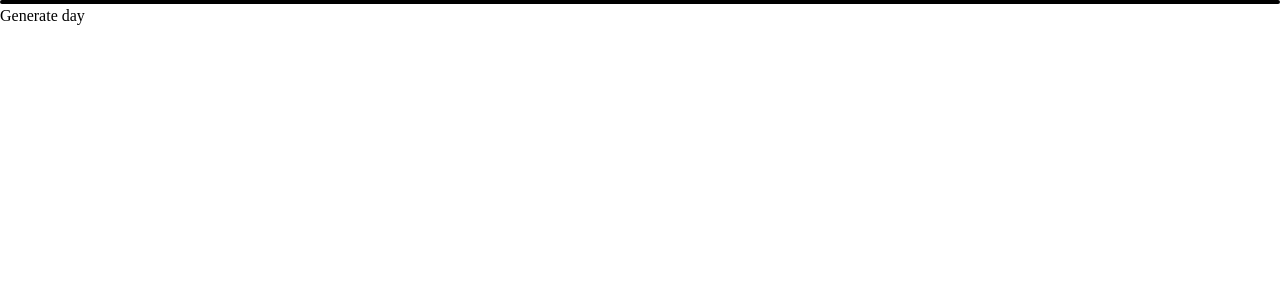
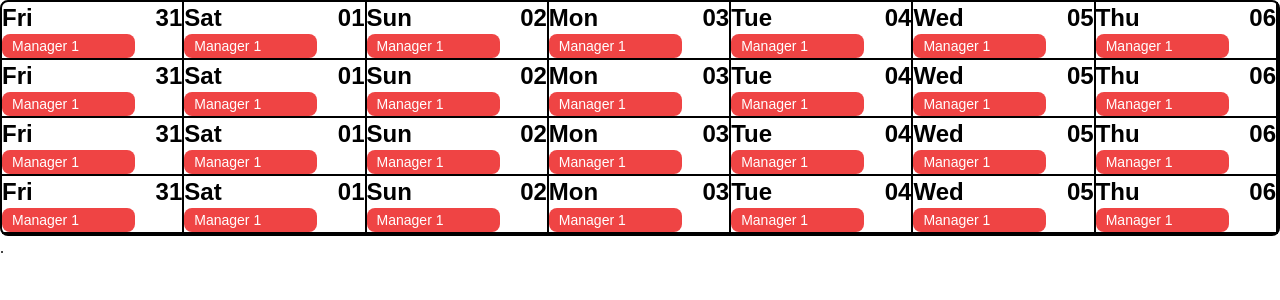
Before and after one commit to Igoryakib/booking-system, a Next.js app: page / in a window 1280 px wide. Shown: the top 300 px of the page. Built offline with nearby package versions, Linux system fonts and the light colour scheme; a web font is replaced by a local one.

Commit message:
added observer and generate new week after scroll. Also took the function to a separate file

```diff
--- a/package.json
+++ b/package.json
@@ -12,6 +12,7 @@
     "next": "15.1.6",
     "react": "^19.0.0",
     "react-dom": "^19.0.0",
+    "react-intersection-observer": "^9.15.1",
     "tailwind-scrollbar-hide": "^2.0.0"
   },
   "devDependencies": {
--- a/src/app/page.tsx
+++ b/src/app/page.tsx
@@ -1,32 +1,32 @@
 'use client'
-import { useState } from "react";
+import { useState, useEffect, useCallback } from "react";
 import ListDays from "@/components/ListDays";
 import { ICalendarDay } from "@/types/interfaces";
+import { generateWeek } from "@/utils/generateFunc";
+import { InView } from "react-intersection-observer";
 
 
-export default function Home() {
+const Home = () => {
   const [days, setDays] = useState<ICalendarDay[][]>([]);
-  const generateWeek = () => {
-    const generatedDays: ICalendarDay[] = [];
-    const today = new Date();
-    for (let i = 0; i < 7; i++) {
-      const futureDate = new Date();
-      futureDate.setDate(today.getDate() + i);
-
-      const newDay = {
-        day: futureDate.toDateString().slice(0, 3),
-        date: futureDate.getDate().toString().padStart(2, "0"),
-        slots: [{ text: "Manager 1", status: false }],
-      };
-
-      generatedDays.push(newDay);
+  useEffect(() => {
+    generateWeek(setDays);
+    generateWeek(setDays);
+    generateWeek(setDays);
+  }, []);
+  const handleView = useCallback((inView: boolean) => {
+    if (inView) {
+      generateWeek(setDays);
     }
-    setDays((prevDays) => [...prevDays, generatedDays]);
-  }
+  }, []);
   return (
     <>
       <ListDays days={days.map(item => item)} />
-      <button onClick={generateWeek}>Generate day</button>
+      <InView onChange={handleView}>
+        {({ ref }) => <span ref={ref}>.</span>}
+      </InView>
     </>
   );
 }
+
+
+export default Home;
--- a/src/components/CalenderItem.tsx
+++ b/src/components/CalenderItem.tsx
@@ -4,7 +4,7 @@ import { ICalendarDay } from "@/types/interfaces";
 
 const CalendarItem:FC<ICalendarDay> = ({day, date, slots}) => {
     return(
-        <div className="mw-[285] h-[254] border-r-2 border-b-2 border-black p-[10]">
+        <div className="mw-[285] h-[224] border-r-2 border-b-2 border-black p-[10]">
             <div className="flex items-center justify-between mb-[10]">
                 <h4 className="text-black text-2xl font-bold font-sans">{day}</h4>
                 <h4 className="text-black text-2xl font-bold font-sans">{date}</h4>
--- a/src/components/ListDays.tsx
+++ b/src/components/ListDays.tsx
@@ -6,7 +6,7 @@ import CalendarItem from "./CalenderItem";
 
 const ListDays:FC<IListDays> = ({days}) => {
     return(
-        <ul className="grid grid-cols-5 max-w-[1400] mt-0 mr-auto ml-auto rounded-lg border-black border-2 border-solid">
+        <ul className="grid grid-cols-7 max-w-[1400] mt-0 mr-auto ml-auto rounded-lg border-black border-2 border-solid">
             {days.map(item => item.map((day, idx) => <CalendarItem key={idx} slots={day.slots} date={day.date} day={day.day}/>))}
         </ul>
     );
--- /dev/null
+++ b/src/utils/generateFunc.ts
@@ -0,0 +1,22 @@
+import { ICalendarDay } from "@/types/interfaces";
+import { Dispatch, SetStateAction } from "react";
+
+export const generateWeek = (
+  setDays: Dispatch<SetStateAction<ICalendarDay[][]>>
+): void => {
+  const generatedDays: ICalendarDay[] = [];
+  const today = new Date();
+  for (let i = 0; i < 7; i++) {
+    const futureDate = new Date();
+    futureDate.setDate(today.getDate() + i);
+
+    const newDay = {
+      day: futureDate.toDateString().slice(0, 3),
+      date: futureDate.getDate().toString().padStart(2, "0"),
+      slots: [{ text: "Manager 1", status: false }],
+    };
+
+    generatedDays.push(newDay);
+  }
+  setDays((prevDays) => [...prevDays, generatedDays]);
+};
```
Also changed, not shown: 1 other file (tests, documents, lock files or other folders).
